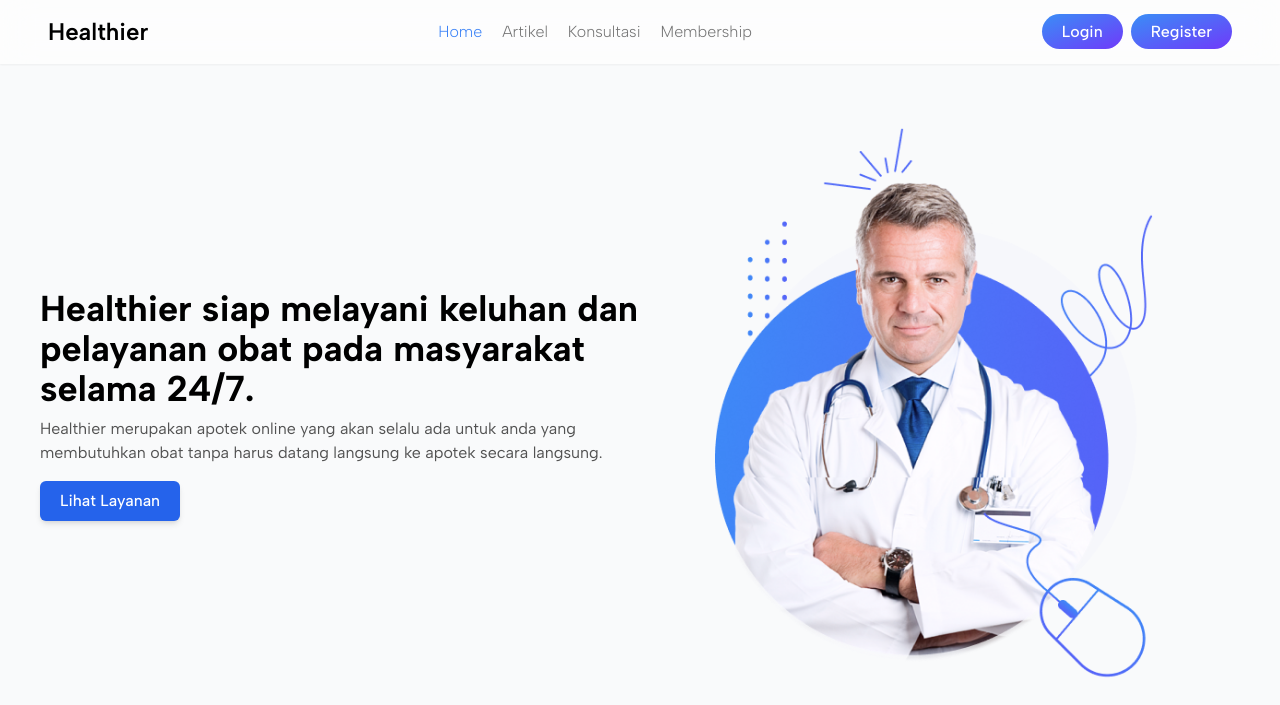
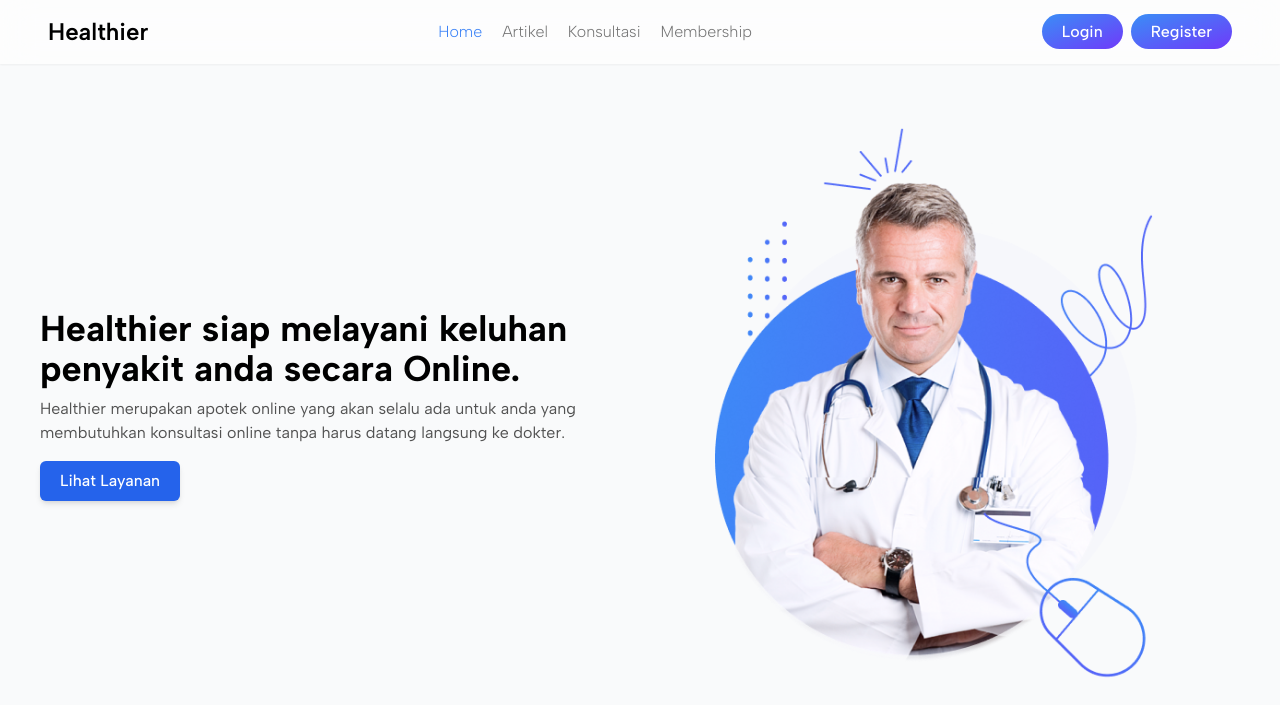
Before and after one commit to ardianilyas/healthier, a Laravel app: page / in a window 1280 px wide. Shown: the top 705 px of the page. Run offline with Laravel 12, Linux system fonts and the light colour scheme; style sheets or scripts are compiled from the project's sources.

Commit message:
update homepage

```diff
--- a/resources/views/index.blade.php
+++ b/resources/views/index.blade.php
@@ -4,8 +4,8 @@
      {{-- Hero section --}}
      <section class="w-full pb-32 flex flex-col-reverse lg:flex-row items-center justify-between">
         <div class="basis-full lg:basis-1/2">
-            <h1 class="text-4xl font-bold">Healthier siap melayani keluhan dan pelayanan obat pada masyarakat selama 24/7.</h1>
-            <p class="text-neutral-600 mt-2">Healthier merupakan apotek online yang akan selalu ada untuk anda yang membutuhkan obat tanpa harus datang langsung ke apotek secara langsung.</p>
+            <h1 class="text-4xl font-bold">Healthier siap melayani keluhan penyakit anda secara Online.</h1>
+            <p class="text-neutral-600 mt-2">Healthier merupakan apotek online yang akan selalu ada untuk anda yang membutuhkan konsultasi online tanpa harus datang langsung ke dokter.</p>
             <x-primary-link href="#layanan" class="mt-4">Lihat Layanan</x-primary-link>
         </div>
         <div class="basis-full lg:basis-1/2 p-4 flex justify-center items-center">
```
